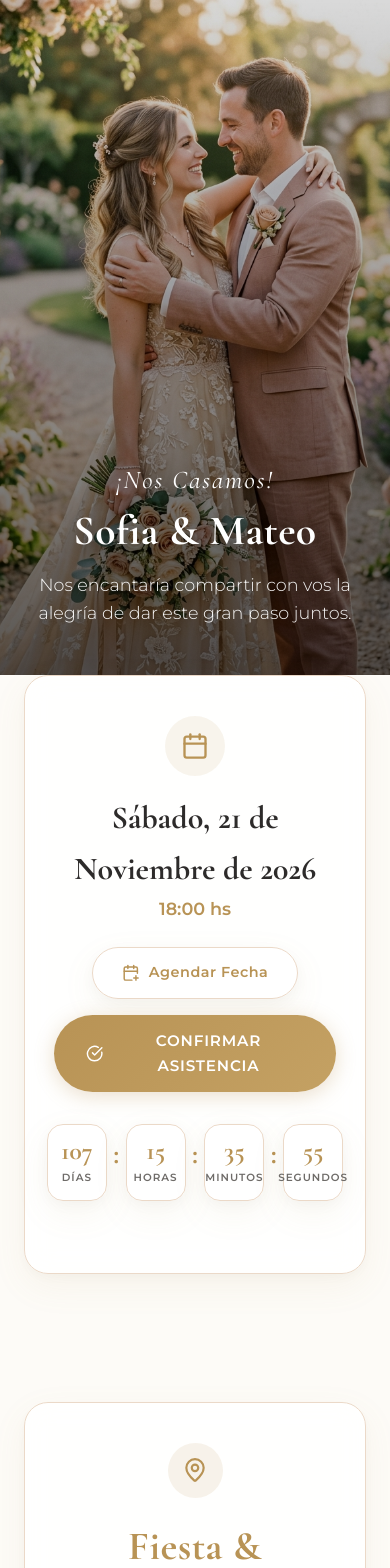
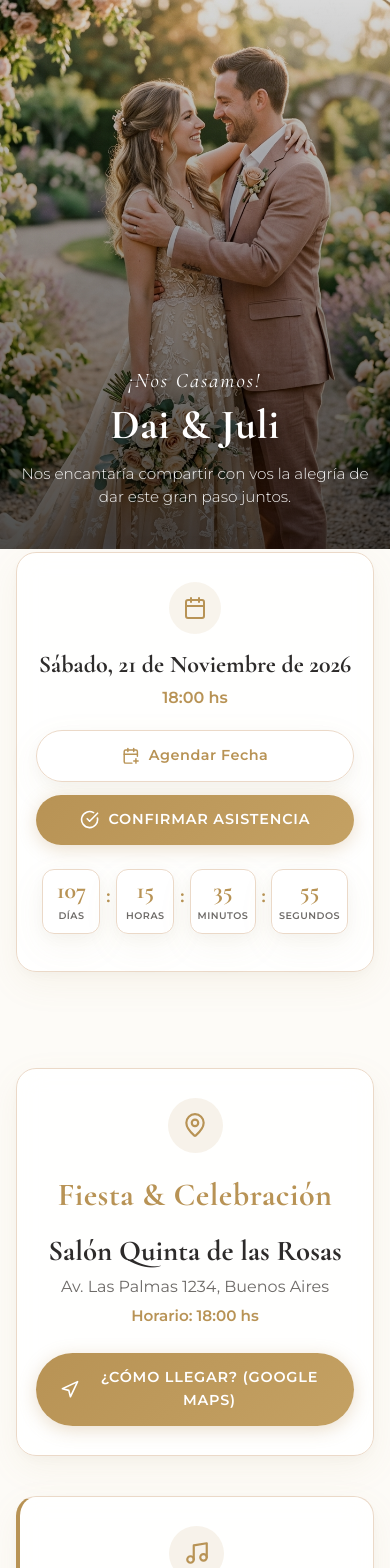
Before and after one commit to jiriberri/invitacion-dyj, a Vue app: page / in a window 390 px wide. Shown: the top 1568 px of the page. Built offline with nearby package versions, Linux system fonts and the light colour scheme.

Commit message:
estilos mobile first

```diff
--- a/src/App.vue
+++ b/src/App.vue
@@ -64,7 +64,7 @@ import FooterSection from './components/FooterSection.vue';
 
 // Configuración fácil de editar para los novios
 const weddingData = ref({
-  coupleNames: 'Sofia & Mateo',
+  coupleNames: 'Dai & Juli',
   shortMessage: 'Nos encantaría compartir con vos la alegría de dar este gran paso juntos.',
   weddingDateStr: 'Sábado, 21 de Noviembre de 2026',
   weddingTime: '18:00',
@@ -82,12 +82,12 @@ const weddingData = ref({
 
   giftMessage: 'Tu presencia es nuestro mejor regalo. Si deseas realizarnos un presente para nuestra luna de miel, te compartimos nuestros datos bancarios:',
   cbu: '0000003100012345678901',
-  alias: 'SOFI.Y.MATEO.BODA',
-  bankHolder: 'Sofia & Mateo',
+  alias: 'DAI.Y.JULI.BODA',
+  bankHolder: 'Dai & Juli',
 
   transportDescription: 'Para tu comodidad, contaremos con servicio de transporte / combis hacia el salón.',
   whatsappPhone: '5491112345678',
-  whatsappMessage: '¡Hola! Quisiera consultar acerca del servicio de transporte para la boda de Sofia y Mateo.'
+  whatsappMessage: '¡Hola! Quisiera consultar acerca del servicio de transporte para la boda de Dai y Juli.'
 });
 </script>
 
--- a/src/assets/styles/main.scss
+++ b/src/assets/styles/main.scss
@@ -36,36 +36,46 @@ button {
   outline: none;
 }
 
-// Botones Genéricos de Acción Modernos
+// Botones Genéricos Mobile-First (Default en Mobile)
 .btn-primary {
   display: inline-flex;
   align-items: center;
   justify-content: center;
   gap: 0.6rem;
+  width: 100%;
+  min-height: 50px; // Área táctil recomendada para móviles
   background: linear-gradient(135deg, $color-primary 0%, #c4a163 100%);
   color: $color-white;
-  padding: 0.9rem 2rem;
+  padding: 0.85rem 1.5rem;
   border-radius: 50px;
-  font-size: 0.95rem;
+  font-size: 0.9rem;
   font-weight: 600;
   letter-spacing: 0.8px;
   text-transform: uppercase;
-  box-shadow: 0 4px 20px rgba(184, 147, 85, 0.3);
+  box-shadow: 0 4px 18px rgba(184, 147, 85, 0.3);
   transition: $transition-smooth;
+  text-align: center;
+
+  @media (min-width: $breakpoint-tablet) {
+    width: auto;
+    font-size: 0.95rem;
+    padding: 0.9rem 2rem;
+  }
 
   &:hover {
-    transform: translateY(-3px);
+    transform: translateY(-2px);
     box-shadow: 0 8px 25px rgba(184, 147, 85, 0.45);
     background: linear-gradient(135deg, $color-primary-hover 0%, $color-primary 100%);
   }
 
   &:active {
-    transform: translateY(-1px);
+    transform: translateY(0);
   }
 
   svg {
     width: 1.2rem;
     height: 1.2rem;
+    flex-shrink: 0;
   }
 }
 
@@ -74,16 +84,24 @@ button {
   align-items: center;
   justify-content: center;
   gap: 0.6rem;
-  background: rgba(255, 255, 255, 0.9);
+  width: 100%;
+  min-height: 50px;
+  background: rgba(255, 255, 255, 0.95);
   color: $color-primary;
   border: 1px solid $color-border;
-  padding: 0.85rem 1.8rem;
+  padding: 0.85rem 1.5rem;
   border-radius: 50px;
   font-size: 0.9rem;
   font-weight: 600;
   letter-spacing: 0.5px;
   box-shadow: $shadow-card;
   transition: $transition-smooth;
+  text-align: center;
+
+  @media (min-width: $breakpoint-tablet) {
+    width: auto;
+    padding: 0.85rem 1.8rem;
+  }
 
   &:hover {
     background: $color-white;
@@ -95,38 +113,58 @@ button {
   svg {
     width: 1.1rem;
     height: 1.1rem;
+    flex-shrink: 0;
   }
 }
 
-// Tarjetas Glassmorphism
+// Tarjetas Glassmorphism Mobile-First
 .glass-card {
   background: $color-card-bg;
   backdrop-filter: $glass-backdrop;
   border: 1px solid $color-border;
-  border-radius: 24px;
-  padding: 2.5rem 1.8rem;
+  border-radius: 20px;
+  padding: 1.8rem 1.2rem;
   box-shadow: $shadow-card;
   text-align: center;
   transition: $transition-smooth;
+
+  @media (min-width: $breakpoint-tablet) {
+    border-radius: 24px;
+    padding: 2.5rem 2rem;
+  }
 }
 
 .section-container {
   max-width: 900px;
   margin: 0 auto;
-  padding: 4rem 1.5rem;
+  padding: 3rem 1rem;
+
+  @media (min-width: $breakpoint-tablet) {
+    padding: 4.5rem 1.5rem;
+  }
 }
 
 .section-title {
-  font-size: 2.5rem;
+  font-size: 2rem;
   color: $color-primary;
   text-align: center;
-  margin-bottom: 0.5rem;
+  margin-bottom: 0.4rem;
+
+  @media (min-width: $breakpoint-tablet) {
+    font-size: 2.6rem;
+  }
 }
 
 .section-subtitle {
   text-align: center;
   color: $color-text-muted;
-  font-size: 1.05rem;
+  font-size: 0.95rem;
   max-width: 600px;
-  margin: 0 auto 2.5rem auto;
+  margin: 0 auto 2rem auto;
+  line-height: 1.5;
+
+  @media (min-width: $breakpoint-tablet) {
+    font-size: 1.05rem;
+    margin-bottom: 2.5rem;
+  }
 }
--- a/src/components/CountdownTimer.vue
+++ b/src/components/CountdownTimer.vue
@@ -79,11 +79,12 @@ onUnmounted(() => {
   display: flex;
   align-items: center;
   justify-content: center;
-  gap: 0.8rem;
-  margin: 2rem 0;
+  gap: 0.35rem;
+  margin: 1.5rem 0 0.5rem 0;
 
-  @media (max-width: $breakpoint-tablet) {
-    gap: 0.4rem;
+  @media (min-width: $breakpoint-tablet) {
+    gap: 0.8rem;
+    margin: 2rem 0;
   }
 }
 
@@ -93,47 +94,55 @@ onUnmounted(() => {
   align-items: center;
   background: rgba(255, 255, 255, 0.95);
   border: 1px solid $color-border;
-  border-radius: 16px;
-  padding: 1rem 1.2rem;
-  min-width: 75px;
+  border-radius: 12px;
+  padding: 0.6rem 0.4rem;
+  min-width: 58px;
   box-shadow: $shadow-card;
 
-  @media (max-width: $breakpoint-tablet) {
-    min-width: 60px;
-    padding: 0.8rem 0.6rem;
+  @media (min-width: $breakpoint-tablet) {
+    border-radius: 16px;
+    padding: 1rem 1.2rem;
+    min-width: 75px;
   }
 
   .number {
     font-family: $font-title;
-    font-size: 2.2rem;
+    font-size: 1.5rem;
     font-weight: 700;
     color: $color-primary;
     line-height: 1;
 
-    @media (max-width: $breakpoint-tablet) {
-      font-size: 1.6rem;
+    @media (min-width: $breakpoint-tablet) {
+      font-size: 2.2rem;
     }
   }
 
   .label {
-    font-size: 0.75rem;
+    font-size: 0.6rem;
     font-weight: 600;
     text-transform: uppercase;
-    letter-spacing: 1px;
+    letter-spacing: 0.5px;
     color: $color-text-muted;
-    margin-top: 0.4rem;
+    margin-top: 0.3rem;
 
-    @media (max-width: $breakpoint-tablet) {
-      font-size: 0.65rem;
+    @media (min-width: $breakpoint-tablet) {
+      font-size: 0.75rem;
+      letter-spacing: 1px;
+      margin-top: 0.4rem;
     }
   }
 }
 
 .separator {
   font-family: $font-title;
-  font-size: 1.8rem;
+  font-size: 1.4rem;
   font-weight: 700;
   color: $color-primary;
-  margin-bottom: 1rem;
+  margin-bottom: 0.8rem;
+
+  @media (min-width: $breakpoint-tablet) {
+    font-size: 1.8rem;
+    margin-bottom: 1rem;
+  }
 }
 </style>
--- a/src/components/HeroSection.vue
+++ b/src/components/HeroSection.vue
@@ -88,14 +88,19 @@ const googleCalendarUrl = computed(() => {
 .hero-image-wrapper {
   position: relative;
   width: 100%;
-  height: 80vh;
-  min-height: 500px;
+  height: 65vh;
+  min-height: 420px;
   max-height: 750px;
   overflow: hidden;
   display: flex;
   align-items: flex-end;
   justify-content: center;
   text-align: center;
+
+  @media (min-width: $breakpoint-tablet) {
+    height: 80vh;
+    min-height: 500px;
+  }
 }
 
 .hero-image {
@@ -111,87 +116,131 @@ const googleCalendarUrl = computed(() => {
 .hero-overlay {
   position: absolute;
   inset: 0;
-  background: linear-gradient(to bottom, rgba(0,0,0,0.15) 0%, rgba(0,0,0,0.65) 100%);
+  background: linear-gradient(to bottom, rgba(0,0,0,0.15) 0%, rgba(0,0,0,0.7) 100%);
 }
 
 .hero-header-content {
   position: relative;
   z-index: 2;
   color: $color-white;
-  padding: 3rem 1.5rem;
+  padding: 2.5rem 1rem;
   max-width: 800px;
+
+  @media (min-width: $breakpoint-tablet) {
+    padding: 3rem 1.5rem;
+  }
 }
 
 .pre-title {
   font-family: $font-title;
-  font-size: 1.6rem;
+  font-size: 1.3rem;
   font-style: italic;
   letter-spacing: 2px;
-  margin-bottom: 0.5rem;
+  margin-bottom: 0.3rem;
+
+  @media (min-width: $breakpoint-tablet) {
+    font-size: 1.6rem;
+    margin-bottom: 0.5rem;
+  }
 }
 
 .couple-names {
-  font-size: 3.8rem;
-  line-height: 1.1;
-  margin-bottom: 1rem;
-  text-shadow: 0 4px 15px rgba(0,0,0,0.3);
+  font-size: 2.6rem;
+  line-height: 1.15;
+  margin-bottom: 0.8rem;
+  text-shadow: 0 4px 15px rgba(0,0,0,0.35);
 
-  @media (max-width: $breakpoint-tablet) {
-    font-size: 2.6rem;
+  @media (min-width: $breakpoint-tablet) {
+    font-size: 3.8rem;
+    margin-bottom: 1rem;
   }
 }
 
 .hero-message {
-  font-size: 1.1rem;
+  font-size: 0.95rem;
   font-weight: 300;
   opacity: 0.95;
   max-width: 600px;
   margin: 0 auto;
+  line-height: 1.5;
+
+  @media (min-width: $breakpoint-tablet) {
+    font-size: 1.1rem;
+  }
 }
 
 .date-card {
-  margin-top: -4rem;
+  margin-top: -2.8rem;
   position: relative;
   z-index: 3;
+
+  @media (min-width: $breakpoint-tablet) {
+    margin-top: -4rem;
+  }
 }
 
 .calendar-icon-wrapper {
-  width: 60px;
-  height: 60px;
+  width: 52px;
+  height: 52px;
   background: rgba(184, 147, 85, 0.1);
   color: $color-primary;
   border-radius: 50%;
   display: flex;
   align-items: center;
   justify-content: center;
-  margin: 0 auto 1rem auto;
+  margin: 0 auto 0.8rem auto;
+
+  @media (min-width: $breakpoint-tablet) {
+    width: 60px;
+    height: 60px;
+    margin-bottom: 1rem;
+  }
 
   .calendar-icon {
-    width: 28px;
-    height: 28px;
+    width: 24px;
+    height: 24px;
+
+    @media (min-width: $breakpoint-tablet) {
+      width: 28px;
+      height: 28px;
+    }
   }
 }
 
 .wedding-date-text {
   font-family: $font-title;
-  font-size: 2rem;
+  font-size: 1.5rem;
   color: $color-text;
   font-weight: 700;
+
+  @media (min-width: $breakpoint-tablet) {
+    font-size: 2rem;
+  }
 }
 
 .wedding-time-text {
-  font-size: 1.1rem;
+  font-size: 1rem;
   color: $color-primary;
   font-weight: 600;
-  margin-bottom: 1.5rem;
+  margin-bottom: 1.2rem;
+
+  @media (min-width: $breakpoint-tablet) {
+    font-size: 1.1rem;
+    margin-bottom: 1.5rem;
+  }
 }
 
 .action-buttons {
   display: flex;
-  flex-wrap: wrap;
+  flex-direction: column;
   align-items: center;
   justify-content: center;
-  gap: 1rem;
+  gap: 0.8rem;
   margin-bottom: 1.5rem;
+
+  @media (min-width: $breakpoint-tablet) {
+    flex-direction: row;
+    gap: 1rem;
+  }
 }
 </style>
--- a/src/components/PhotoSeparator.vue
+++ b/src/components/PhotoSeparator.vue
@@ -24,8 +24,8 @@ defineProps({
 .photo-separator {
   position: relative;
   width: 100%;
-  height: 420px;
-  background-attachment: fixed;
+  height: 260px;
+  background-attachment: scroll; // En mobile scroll mejora el rendimiento
   background-position: center;
   background-repeat: no-repeat;
   background-size: cover;
@@ -33,16 +33,16 @@ defineProps({
   align-items: center;
   justify-content: center;
 
-  @media (max-width: $breakpoint-tablet) {
-    height: 280px;
-    background-attachment: scroll; // En mobile scroll es mejor para performance
+  @media (min-width: $breakpoint-tablet) {
+    height: 400px;
+    background-attachment: fixed; // Parallax en pantallas grandes
   }
 }
 
 .separator-overlay {
   position: absolute;
   inset: 0;
-  background: rgba(0, 0, 0, 0.4);
+  background: rgba(0, 0, 0, 0.45);
 }
 
 .separator-content {
@@ -50,19 +50,19 @@ defineProps({
   z-index: 2;
   color: $color-white;
   text-align: center;
-  padding: 0 1.5rem;
+  padding: 0 1.2rem;
   max-width: 700px;
 }
 
 .quote-text {
   font-family: $font-title;
-  font-size: 2.2rem;
+  font-size: 1.4rem;
   font-style: italic;
-  line-height: 1.3;
+  line-height: 1.35;
   text-shadow: 0 2px 10px rgba(0,0,0,0.5);
 
-  @media (max-width: $breakpoint-tablet) {
-    font-size: 1.5rem;
+  @media (min-width: $breakpoint-tablet) {
+    font-size: 2.2rem;
   }
 }
 </style>
```
Also changed, not shown: src/components/PhotoCarousel.vue (+64 -17 lines).
